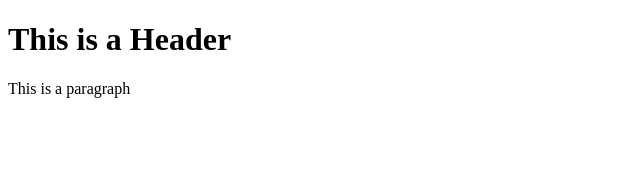
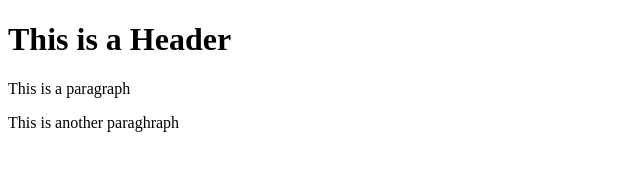
Before and after one commit to PaulDunaway/git-test, a website: page index.html in a window 1280 px wide. Shown: the whole page, without its empty margins (0-640 px from the left). Drawn offline with Linux system fonts and the light colour scheme.

Commit message:
third commit

```diff
--- a/index.html
+++ b/index.html
@@ -3,5 +3,6 @@
   <body>
     <h1>This is a Header</h1>
     <p>This is a paragraph</p>
+    <p>This is another paraghraph</p>
   </body>
 </html>
```
